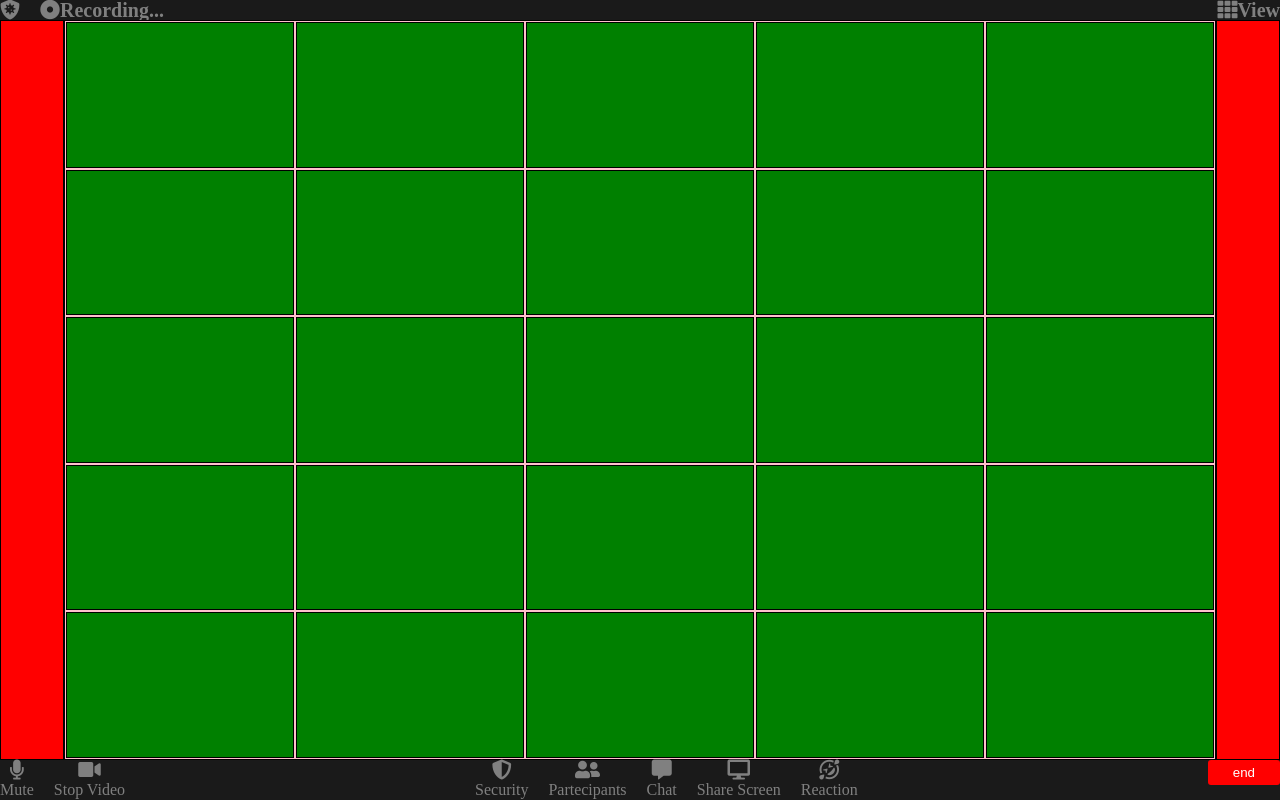
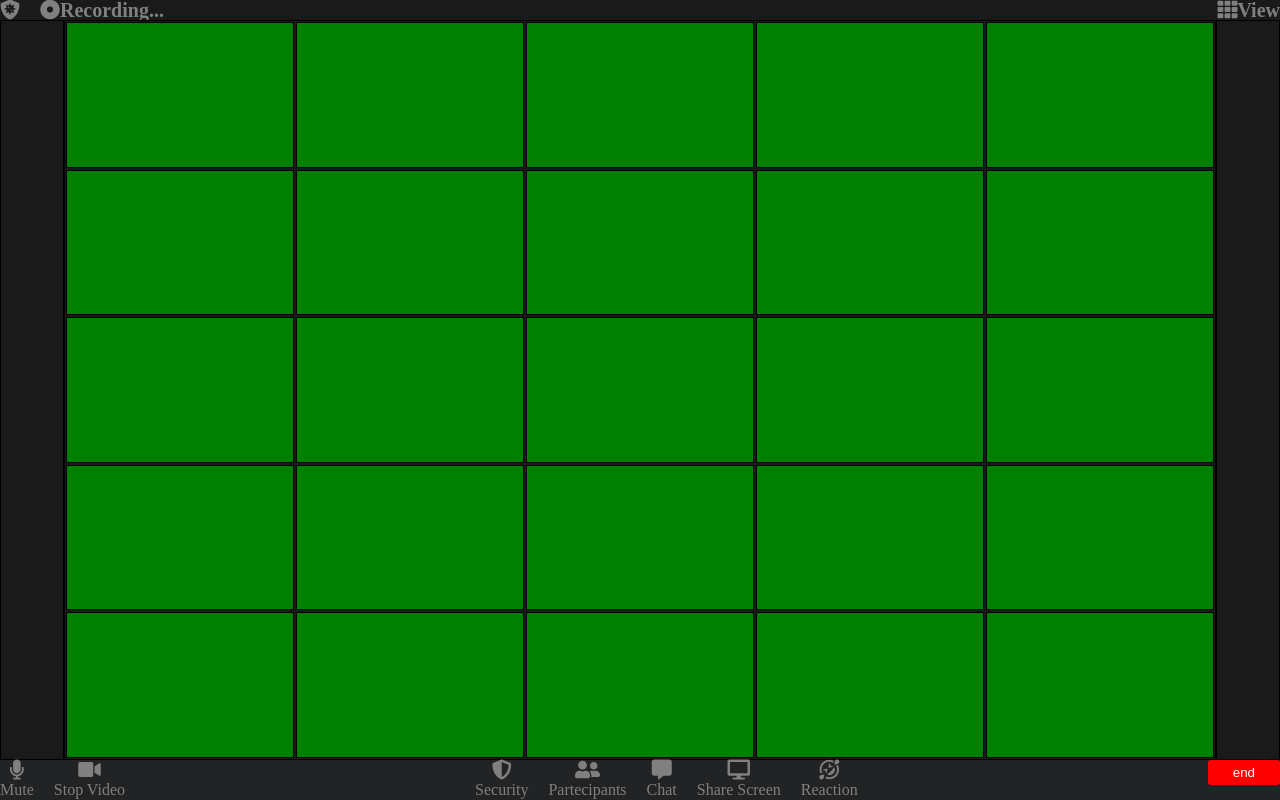
Before and after one commit to Zarzuket/html-css-zoom, a plain HTML site: page index.html in a window 1280 px wide. Drawn offline with Linux system fonts and the light colour scheme.

Commit message:
fix colors

```diff
--- a/css/style.css
+++ b/css/style.css
@@ -37,14 +37,14 @@ main{
     display: flex;
     height: calc(100vh - 60px);
     width: 100%;
-    background-color: red;
+    background-color: #1a1a1a;
 
 }
 
 .main_middle{
     display: flex;
     border: 1px solid black;
-    background-color: pink;
+    background-color: #1a1a1a;
     width: 90%;
     flex-wrap: wrap;
     flex-direction: row;
@@ -67,7 +67,7 @@ main{
 
 footer{
     height: 40px;
-    background-color: #1a1a1a;
+    background-color: #212325;
     display: flex;
     justify-content: space-between;
 }
```
